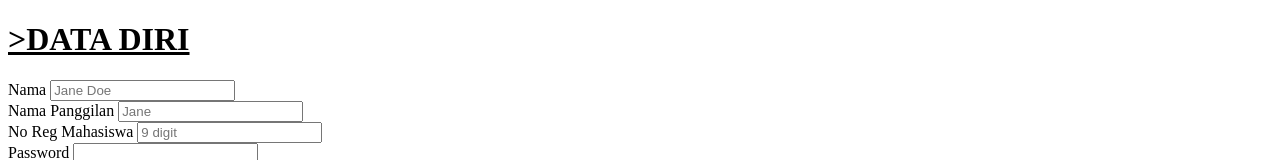
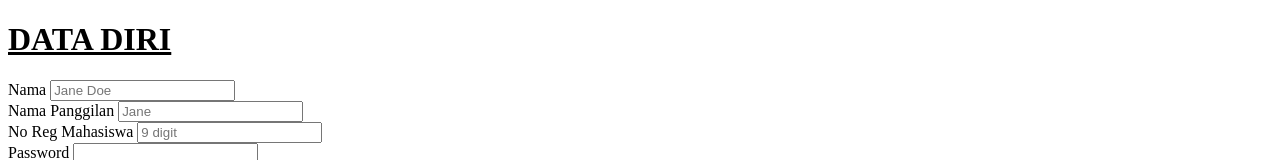
Before and after one commit to jennifergraziellaa/week-05, a plain HTML site: page index.html in a window 1280 px wide. Shown: the top 160 px of the page. Drawn offline with Linux system fonts and the light colour scheme.

Commit message:
Update index.html

```diff
--- a/index.html
+++ b/index.html
@@ -4,7 +4,7 @@
     <title>Isian</title>
   </head>
   <body>
-    <a href="CV.html" title="CV Data Diri" style="color: black"> <h1> >DATA DIRI </h1> </a>
+    <a href="CV.html" title="CV Data Diri" style="color: black"> <h1> DATA DIRI </h1> </a>
     <form action="terima.html">
       <label for="nama"> Nama </label>
       <input
```
